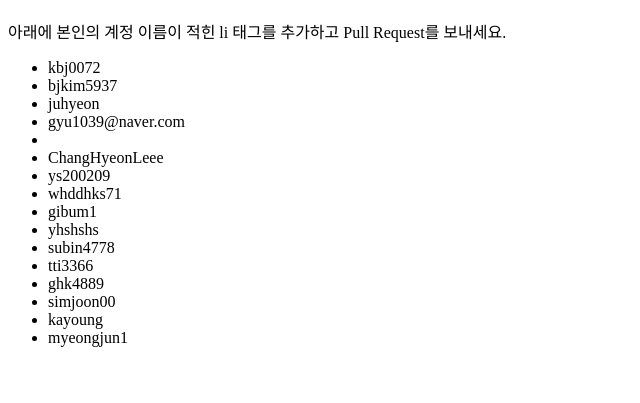
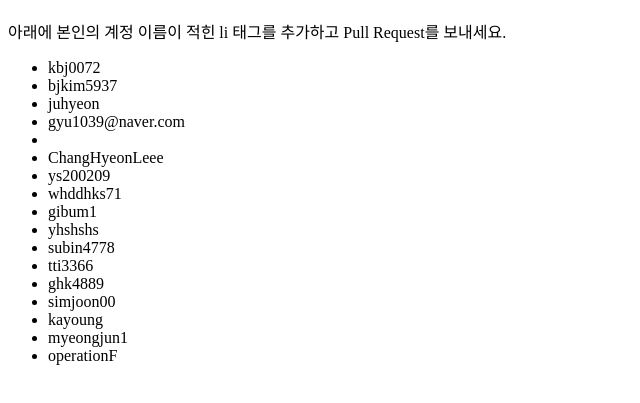
Before and after one commit to ys200209/collaboration, a plain HTML site: page index.html in a window 1280 px wide. Shown: the part 61-464 px from the top of the page, without its empty margins (0-640 px from the left). Drawn offline with Linux system fonts and the light colour scheme.

Commit message:
풀리퀘스트 테스트 (#19)
21760034 이현지

Co-authored-by: Beomjun Kim <bjkim@yc.ac.kr>

```diff
--- a/index.html
+++ b/index.html
@@ -21,6 +21,7 @@
       <li>simjoon00</li>
       <li>kayoung</li>
       <li>myeongjun1</li>
+      <li>operationF</li>
     </ul>
   </body>
 </html>
```
